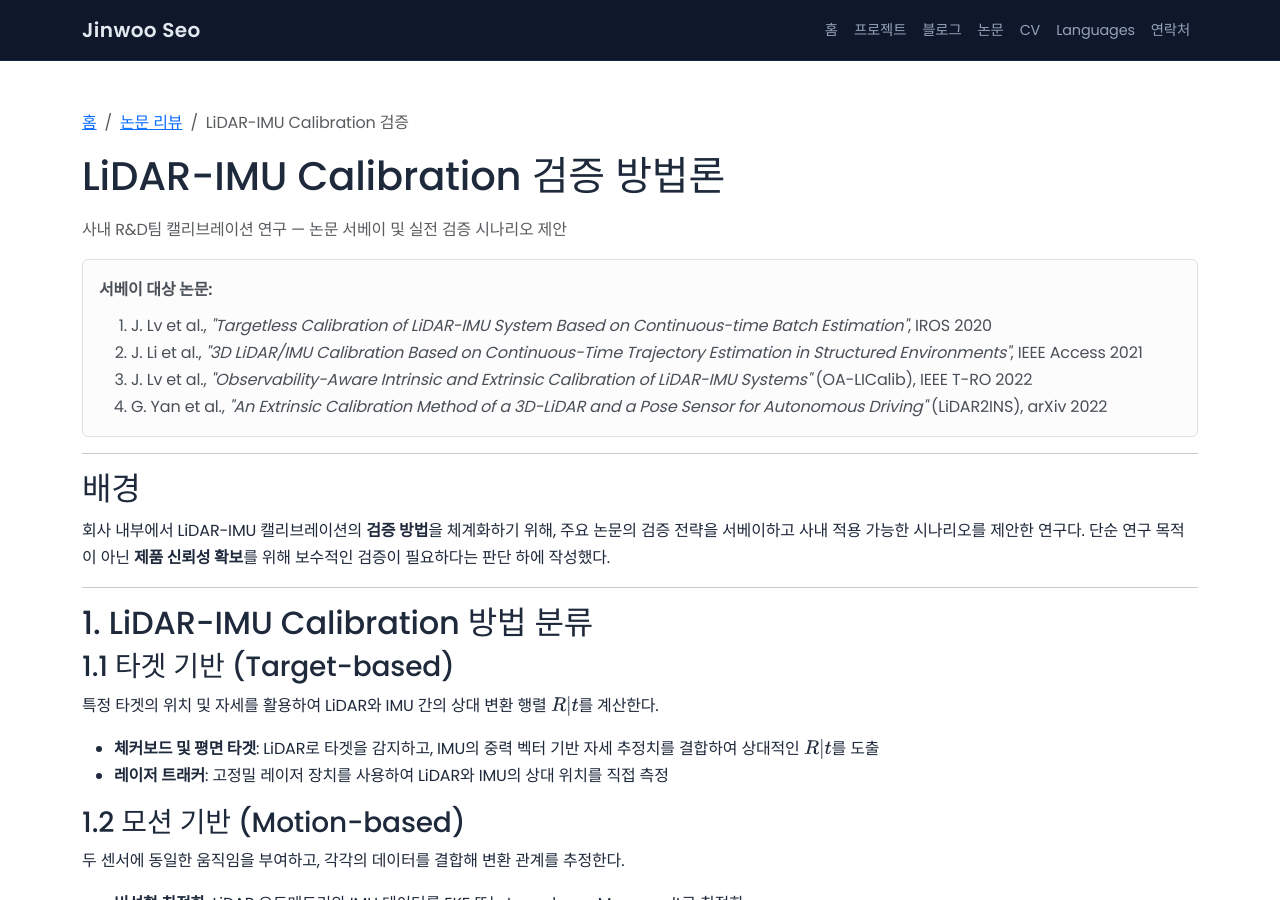
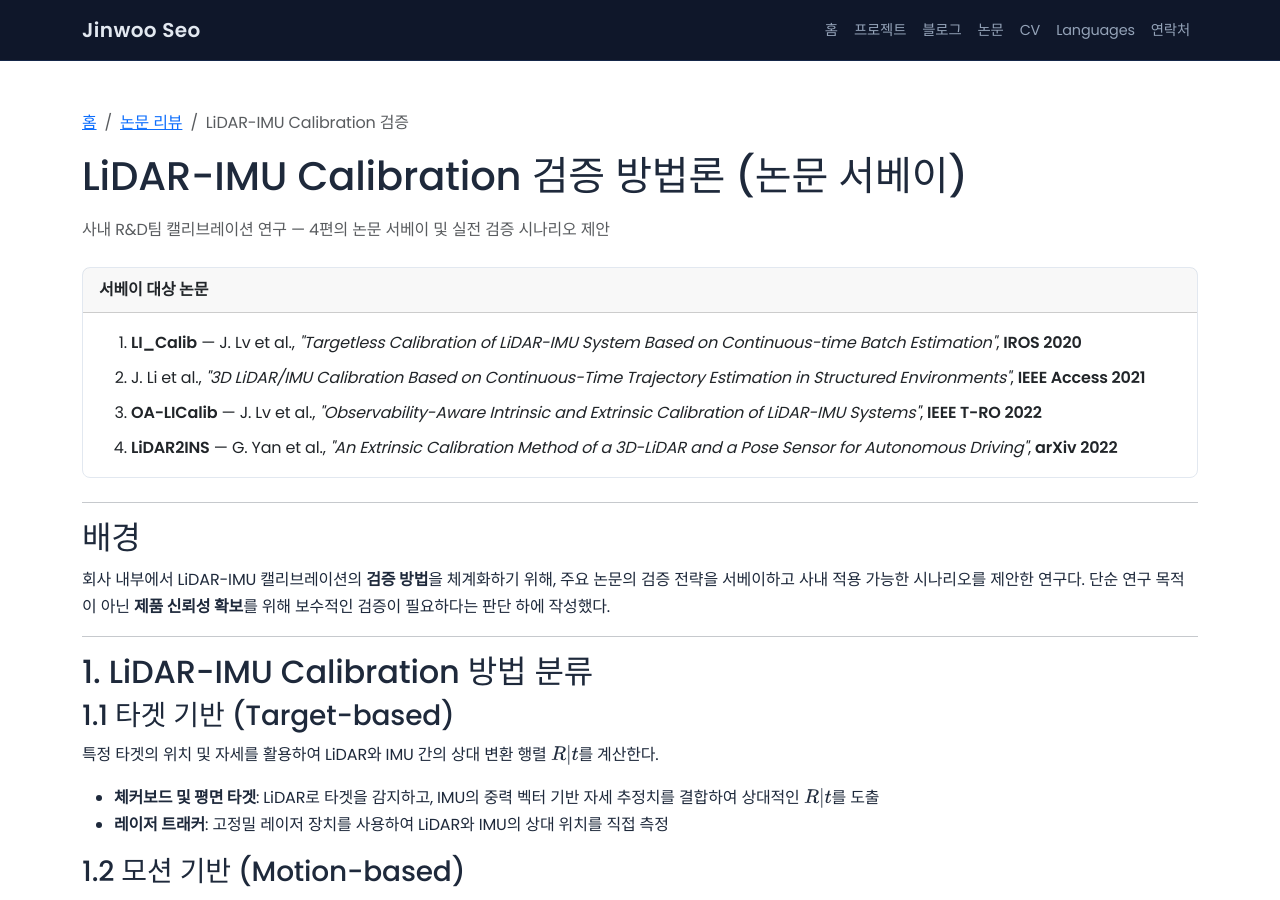
Before and after one commit to jinwoo-Sync/jinwoo-Sync.github.io, a Jekyll site: the page built from paper-reviews/lidar-imu-calibration.md, in a window 1280 px wide and 900 px high. Built offline with Jekyll 4.4.1, drawn with Linux system fonts in a browser that asks for light colours.

Commit message:
논문 제대로 명시

```diff
--- a/paper-reviews/lidar-imu-calibration.md
+++ b/paper-reviews/lidar-imu-calibration.md
@@ -13,17 +13,19 @@ tags: [Calibration, LiDAR, IMU, SLAM, Validation]
     </ol>
   </nav>
 
-  <h1 class="mb-3">LiDAR-IMU Calibration 검증 방법론</h1>
-  <p class="text-muted">사내 R&D팀 캘리브레이션 연구 — 논문 서베이 및 실전 검증 시나리오 제안</p>
+  <h1 class="mb-3">LiDAR-IMU Calibration 검증 방법론 (논문 서베이)</h1>
+  <p class="text-muted">사내 R&D팀 캘리브레이션 연구 — 4편의 논문 서베이 및 실전 검증 시나리오 제안</p>
 
-  <div class="alert alert-light border mt-3">
-    <strong>서베이 대상 논문:</strong>
-    <ol class="mb-0 mt-2">
-      <li>J. Lv et al., <em>"Targetless Calibration of LiDAR-IMU System Based on Continuous-time Batch Estimation"</em>, IROS 2020</li>
-      <li>J. Li et al., <em>"3D LiDAR/IMU Calibration Based on Continuous-Time Trajectory Estimation in Structured Environments"</em>, IEEE Access 2021</li>
-      <li>J. Lv et al., <em>"Observability-Aware Intrinsic and Extrinsic Calibration of LiDAR-IMU Systems"</em> (OA-LICalib), IEEE T-RO 2022</li>
-      <li>G. Yan et al., <em>"An Extrinsic Calibration Method of a 3D-LiDAR and a Pose Sensor for Autonomous Driving"</em> (LiDAR2INS), arXiv 2022</li>
-    </ol>
+  <div class="card mt-4 mb-4">
+    <div class="card-header"><strong>서베이 대상 논문</strong></div>
+    <div class="card-body">
+      <ol class="mb-0">
+        <li class="mb-2"><strong>LI_Calib</strong> — J. Lv et al., <em>"Targetless Calibration of LiDAR-IMU System Based on Continuous-time Batch Estimation"</em>, <strong>IROS 2020</strong></li>
+        <li class="mb-2">J. Li et al., <em>"3D LiDAR/IMU Calibration Based on Continuous-Time Trajectory Estimation in Structured Environments"</em>, <strong>IEEE Access 2021</strong></li>
+        <li class="mb-2"><strong>OA-LICalib</strong> — J. Lv et al., <em>"Observability-Aware Intrinsic and Extrinsic Calibration of LiDAR-IMU Systems"</em>, <strong>IEEE T-RO 2022</strong></li>
+        <li><strong>LiDAR2INS</strong> — G. Yan et al., <em>"An Extrinsic Calibration Method of a 3D-LiDAR and a Pose Sensor for Autonomous Driving"</em>, <strong>arXiv 2022</strong></li>
+      </ol>
+    </div>
   </div>
 
   <hr>
```
Also changed, not shown: index.html (+6 -1 lines), paper-reviews/hand-eye-calibration.md (+2 -2 lines), paper-reviews/joint-camera-lidar-calibration.md (+1 -1 lines).
